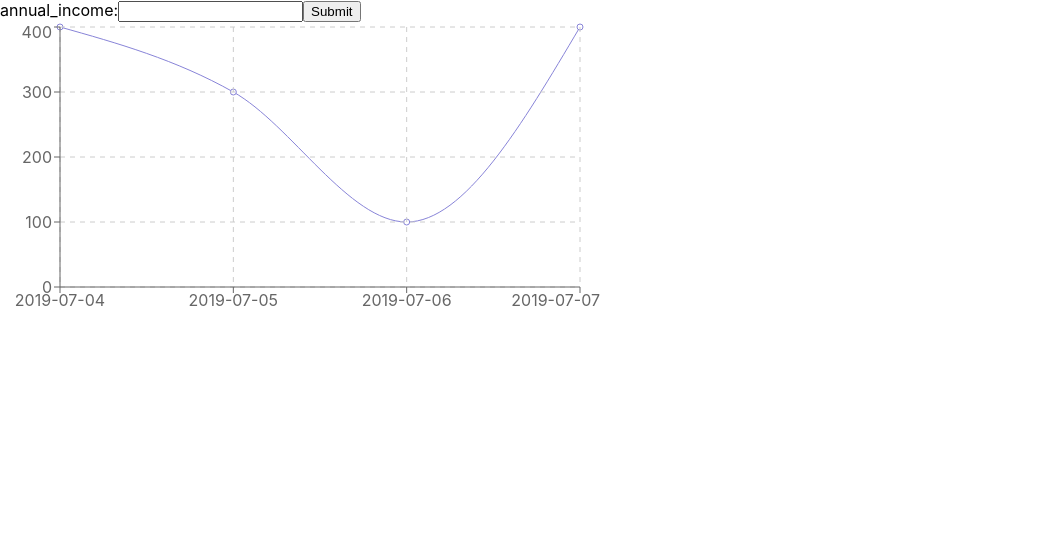
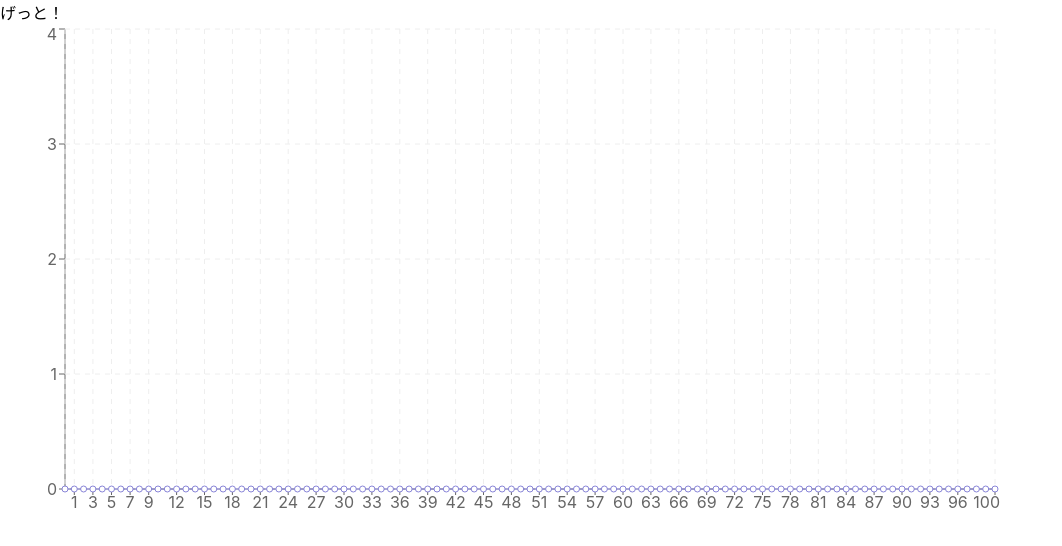
Before and after one commit to gtb-2019-team-1/Life-Plan-App, a React (Create React App) app: page / in a window 1280 px wide. Shown: the top 546 px of the page, without its empty margins (0-1062 px from the left). Built offline with nearby package versions, Linux system fonts and the light colour scheme.

Commit message:
update: 決め打ちデータに更新することはできたが描画されない

```diff
--- a/src/App.js
+++ b/src/App.js
@@ -2,20 +2,26 @@ import React from 'react';
 import './App.css';
 import {LineChart, Line, CartesianGrid, ResponsiveContainer, XAxis, YAxis, Tooltip} from 'recharts';
 
-
 export default class App extends React.Component {
   constructor(props) {
     super(props);
+    let init_data = [];
+    for(let age = 0; age <= 100; age++){
+        init_data.push({age:(age), annual_income:0});
+    }
+
     this.state = {
-        age:'',
-        annual_income:'',
-        annual_spending:'',
-        asset:'',
-        total_asset:'',
-        data: [{time: '2019-07-04', annual_income: 400}, {time: '2019-07-05', annual_income: 300}, {time: '2019-07-06', annual_income: 100}, {time: '2019-07-07', annual_income: 400}]
+        starting_age:20,
+        annual_income:0,
+        annual_spending:0,
+        asset:0,
+        total_asset:0,
+        data: init_data,
+        got_data: [{age: 20, annual_income: 200}, {age: 21, annual_income: 200}, {age: 22, annual_income: 300}]
     };
-    this.handleChange = this.handleChange.bind(this);
+    this.annualIncomeHandleChange = this.annualIncomeHandleChange.bind(this);
     this.handleSubmit = this.handleSubmit.bind(this);
+    this.getData = this.getData.bind(this);
   }
 
   componentDidMount() {
@@ -24,36 +30,55 @@ export default class App extends React.Component {
   componentWillUnmount() {
   }
 
-  handleChange(event) {
+  annualIncomeHandleChange(event) {
     this.setState({annual_income: event.target.value});
   }
 
   handleSubmit(event) {
-    alert('A time was submitted: ' + this.state.annual_income);
-    //this.state.data.push({time: 'new', annual_income: this.state.annual_income}); // array破壊している。以下の方法またはstate.dataをオブジェクトコピーとして更新
     this.setState((state) => {
-      return {data: state.data.concat({time: 'new', annual_income: parseInt(state.annual_income)})}
+      return {
+          data: state.data.concat({age: 120, annual_income: parseInt(state.annual_income)})
+      }
     });
     event.preventDefault();
+  }
+
+  getData(event){
+      let copied_data = this.state.data;
+      let copied_got_data = this.state.got_data;
+      for(let i=0; i<copied_got_data.length; i++){
+           for(let j=0; j<copied_data.length; j++){
+               if(copied_data[j].age === copied_got_data[i].age) copied_data[j].annual_income = parseInt(copied_got_data[i].annual_income);
+           }
+      }
+      this.setState((state) => {
+          return {
+              data: copied_data
+          }
+      });
+      event.preventDefault();
   }
 
   render() {
     return (
       <div>
+        {/*
         <form onSubmit={this.handleSubmit}>
           <label>
             annual_income:
-            <input name="annual_income" value={this.state.annual_income} type="text" onChange={this.handleChange}/>
+            <input name="annual_income" value={this.state.annual_income} type="text" onChange={this.annualIncomeHandleChange}/>
           </label>
           <input type="submit" value="Submit" />
         </form>
+        */}
+        <a onClick={this.getData} data={this.state.data} got_data={this.state.got_data}>げっと！</a>
         {/* {console.log(this.state.data)} */}
-        <LineChart width={600} height={300} data={this.state.data} margin={{ top: 5, right: 20, bottom: 5, left: 0 }}>
+        {console.log(this.state.data)}
+        <LineChart width={1000} height={500} data={this.state.data}>
+          <XAxis dataKey="age" />
+          <YAxis />
+          <CartesianGrid stroke="#eee" strokeDasharray="5 5"/>
           <Line type="monotone" dataKey="annual_income" stroke="#8884d8" />
-          <CartesianGrid stroke="#ccc" strokeDasharray="5 5" />
-          <XAxis dataKey="time" />
-          <YAxis />
-          <Tooltip />
         </LineChart>
       </div>
     );
```
